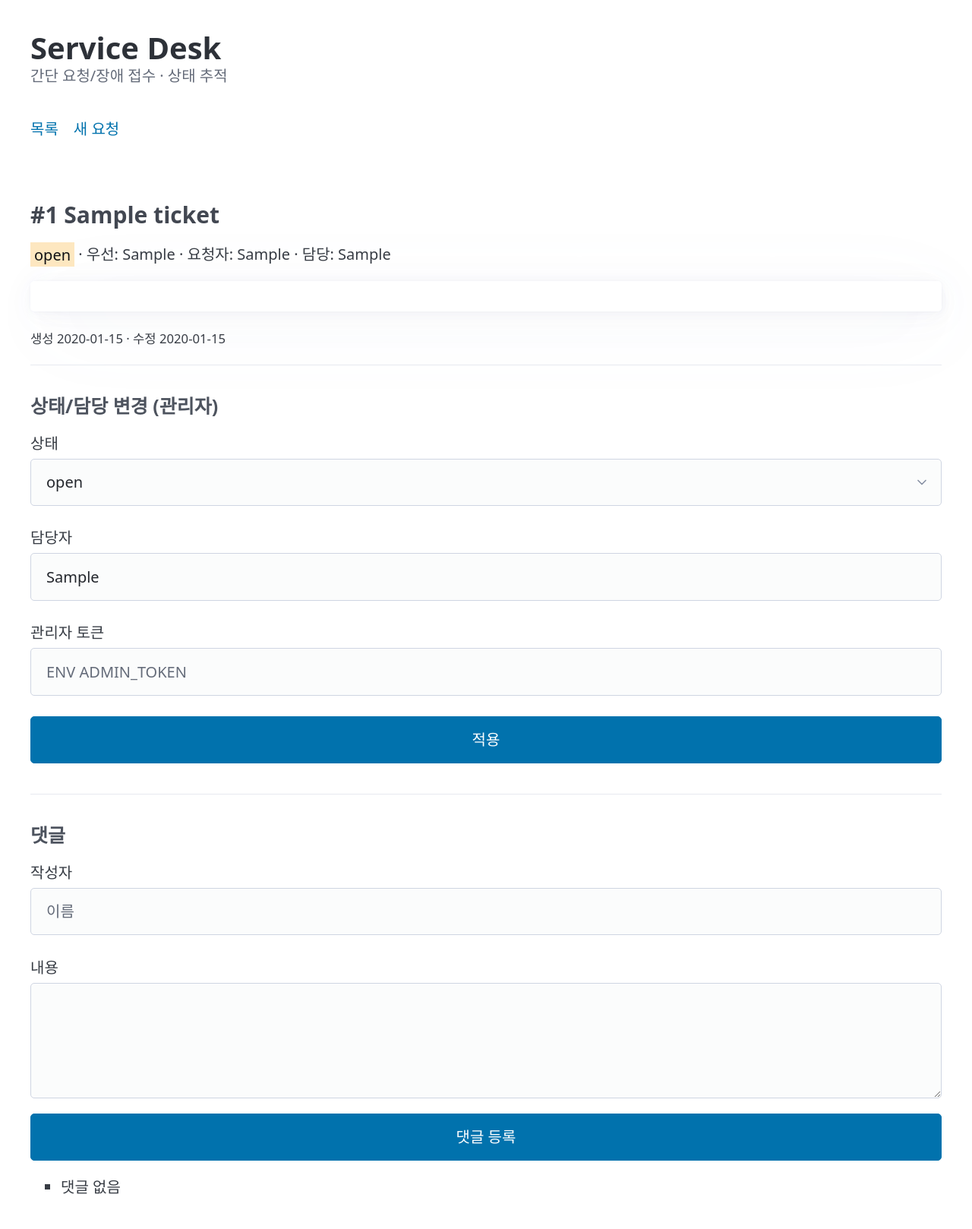
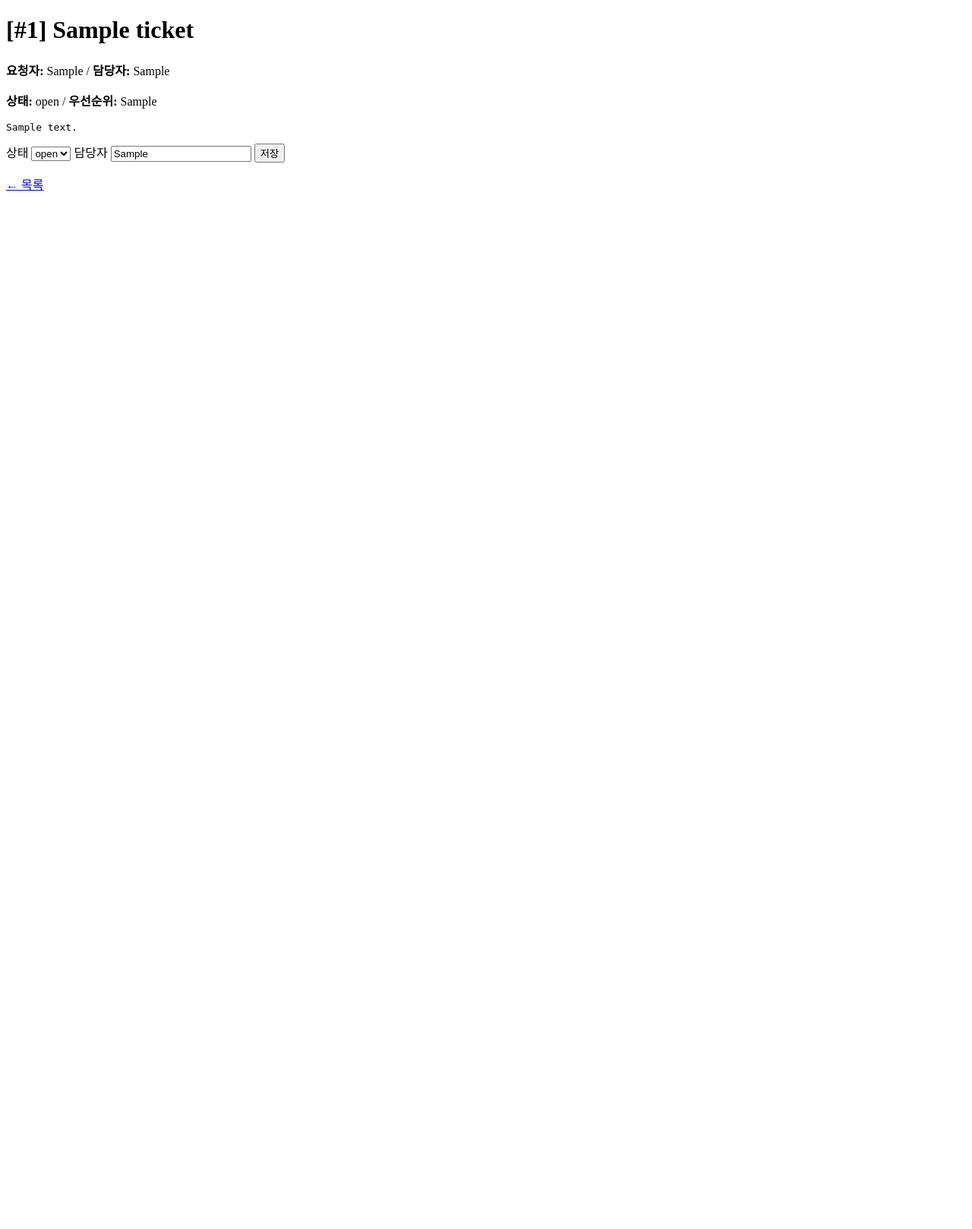
Before and after one commit to lsmlub99/servicedesk, a Flask app: template templates/detail.html in a window 1280 px wide. Shown: the whole page at 76% size. After the commit the page ends 251 px from the top, so only its background shows below. Run offline with Flask 3, Linux system fonts and the light colour scheme; the template is opened without the code that fills it: values that come from a table or form of the project are taken from there, others are empty; tables that the repository leaves empty hold one stand-in row (values such as "Sample post"); parts of the project's set-up code (start-up, migrations or seed data) failed here and were passed over; some libraries are stand-ins or nearby versions.

Commit message:
error html complete

```diff
--- a/templates/detail.html
+++ b/templates/detail.html
@@ -1,37 +1,24 @@
-{% extends "layout.html" %}{% block content %}
-<h3>#{{t.id}} {{t.title}}</h3>
-<p><mark>{{t.status}}</mark> · 우선: {{t.priority}} · 요청자: {{t.requester}} · 담당: {{t.assignee or '-'}}</p>
-<article>{{t.body}}</article>
-<p><small>생성 {{t.created_at|dt}} · 수정 {{t.updated_at|dt}}</small></p>
-<hr>
+<!doctype html>
+<html lang="ko">
+<head><meta charset="utf-8"><title>요청 상세</title></head>
+<body>
+  <h1>[#{{ ticket.id }}] {{ ticket.title }}</h1>
+  <p><b>요청자:</b> {{ ticket.requester }} / <b>담당자:</b> {{ ticket.assignee or '-' }}</p>
+  <p><b>상태:</b> {{ ticket.status }} / <b>우선순위:</b> {{ ticket.priority }}</p>
+  <pre>{{ ticket.content }}</pre>
 
-<h4>상태/담당 변경 (관리자)</h4>
-<form method="post" action="/t/{{t.id}}/update">
-  <label>상태
-    <select name="status">
-      {% for s in ['open','wip','done'] %}
-      <option value="{{s}}" {% if t.status==s %}selected{% endif %}>{{s}}</option>
-      {% endfor %}
-    </select>
-  </label>
-  <label>담당자<input name="assignee" value="{{t.assignee}}"></label>
-  <label>관리자 토큰<input name="token" type="password" placeholder="ENV ADMIN_TOKEN"></label>
-  <button type="submit">적용</button>
-</form>
-<hr>
+  <form method="post">
+    <label>상태
+      <select name="status">
+        <option value="open"  {{ 'selected' if ticket.status=='open'  else '' }}>open</option>
+        <option value="prog"  {{ 'selected' if ticket.status=='prog'  else '' }}>prog</option>
+        <option value="done"  {{ 'selected' if ticket.status=='done'  else '' }}>done</option>
+      </select>
+    </label>
+    <label>담당자 <input name="assignee" value="{{ ticket.assignee or '' }}"></label>
+    <button type="submit">저장</button>
+  </form>
 
-<h4>댓글</h4>
-<form method="post" action="/t/{{t.id}}/comment">
-  <label>작성자<input name="author" placeholder="이름"></label>
-  <label>내용<textarea name="body" rows="4" required></textarea></label>
-  <button type="submit">댓글 등록</button>
-</form>
-
-<ul>
-{% for c in t.comments %}
-  <li><b>{{c.author}}</b> · {{c.created_at|dt}} <br>{{c.body}}</li>
-{% else %}
-  <li>댓글 없음</li>
-{% endfor %}
-</ul>
-{% endblock %}
+  <p><a href="{{ url_for('index') }}">← 목록</a></p>
+</body>
+</html>
```
Also changed, not shown: templates/index.html (+11 -29 lines), data/tickets.db.
